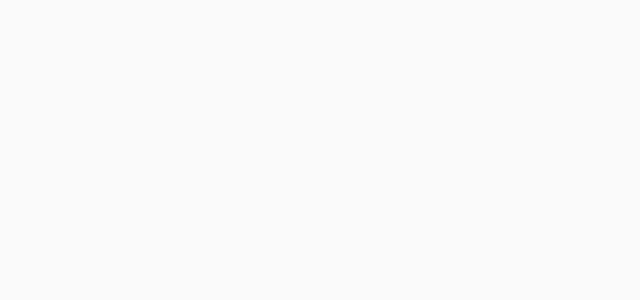
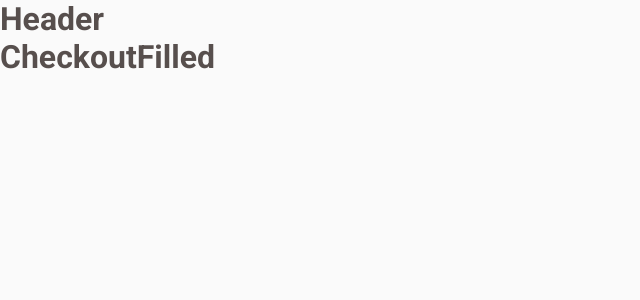
Before and after one commit to wilgnerl/coffeshop-app, a React (Vite) app: page /checkoutfilled in a window 1280 px wide. Shown: the top 300 px of the page, without its empty margins (0-640 px from the left). Built offline with nearby package versions, Linux system fonts and the light colour scheme.

Commit message:
chore: setting react router dom

```diff
--- a/src/App.tsx
+++ b/src/App.tsx
@@ -1,4 +1,6 @@
+import { BrowserRouter } from "react-router-dom";
 import { ThemeProvider } from "styled-components";
+import { Router } from "./Router";
 import { GlobalStyle } from "./styles/global";
 import { defaultTheme } from "./styles/themes/default";
 
@@ -6,7 +8,11 @@ function App() {
 
 	return (
 		<ThemeProvider theme={defaultTheme}>
-			<GlobalStyle />
+			<BrowserRouter>
+				<Router />
+				<GlobalStyle />
+			</BrowserRouter>
+
 		</ThemeProvider>
 	);
 }
--- /dev/null
+++ b/src/Router.tsx
@@ -0,0 +1,18 @@
+import { Route, Routes } from "react-router-dom";
+import { DefaultLayout } from "./layout/DefaultLayout";
+import { Checkout } from "./pages/Checkout";
+import { CheckoutFilled } from "./pages/CheckoutFilled";
+import { Home } from "./pages/Home";
+
+export function Router(){
+	return(
+		<Routes>
+			<Route path="/" element={<DefaultLayout />}>
+				<Route path="/" element={<Home />}/>
+				<Route path="/checkout" element={<Checkout />}/>
+				<Route path="/checkoutfilled" element={<CheckoutFilled />}/>
+			</Route>
+
+		</Routes>
+	);
+}
--- /dev/null
+++ b/src/components/Header/index.tsx
@@ -0,0 +1,5 @@
+export function Header(){
+	return(
+		<h1>Header</h1>
+	);
+}
--- /dev/null
+++ b/src/layout/DefaultLayout/index.tsx
@@ -0,0 +1,11 @@
+import { Outlet } from "react-router-dom";
+import { Header } from "../../components/Header";
+
+export function DefaultLayout(){
+	return(
+		<>
+			<Header />
+			<Outlet />
+		</>
+	);
+}
--- /dev/null
+++ b/src/pages/Checkout/index.tsx
@@ -0,0 +1,5 @@
+export function Checkout(){
+	return(
+		<h1>Checkout</h1>
+	);
+}
--- /dev/null
+++ b/src/pages/CheckoutFilled/index.tsx
@@ -0,0 +1,5 @@
+export function CheckoutFilled(){
+	return(
+		<h1>CheckoutFilled</h1>
+	);
+}
--- /dev/null
+++ b/src/pages/Home/index.tsx
@@ -0,0 +1,5 @@
+export function Home(){
+	return(
+		<h1>Home</h1>
+	);
+}
```
